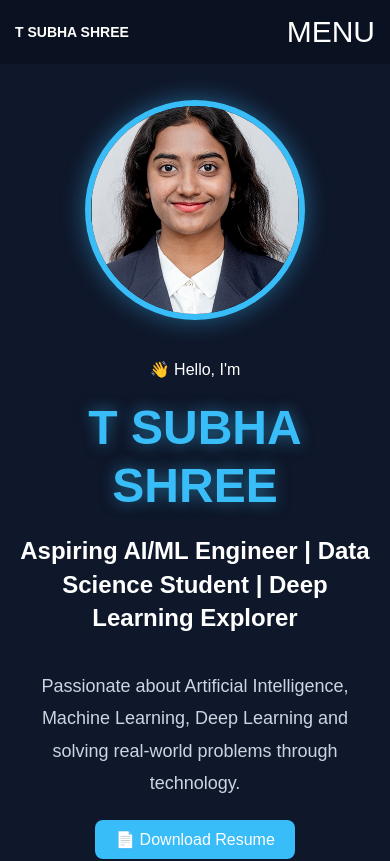
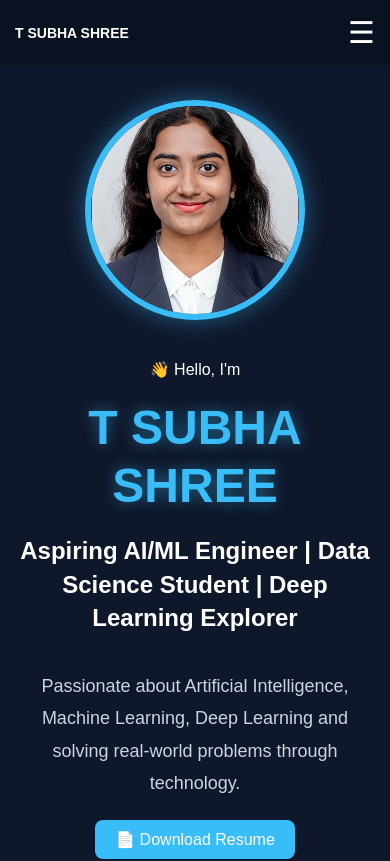
Before and after one commit to tsubhashree2005-dotcom/portfolio, a React (Vite) app: page / in a window 390 px wide. Shown: the top 861 px of the page. Built offline with nearby package versions, Linux system fonts and the light colour scheme.

Commit message:
Updated About section

```diff
--- a/src/components/Navbar.jsx
+++ b/src/components/Navbar.jsx
@@ -15,7 +15,7 @@ function Navbar() {
         className="menu-icon"
         onClick={() => setMenuOpen(!menuOpen)}
       >
-        MENU
+        ☰
       </div>
 
       <ul className={menuOpen ? "nav-links active" : "nav-links"}>
--- a/src/styles/Navbar.css
+++ b/src/styles/Navbar.css
@@ -98,7 +98,7 @@
     align-items:center;
     width:100%;
     box-sizing:border-box;
-    overflow:hidden;
+    overflow:visible;
 }
 
 .logo{
@@ -121,15 +121,20 @@
     top:65px;
     left:0;
     width:100%;
+
     background:#0b1120;
+
     flex-direction:column;
     align-items:center;
     gap:20px;
+
     padding:25px 0;
+
+    z-index:9999;
 }
 
 .nav-links.active{
-    display:flex;
+    display:flex !important;
 }
 
 }
```
